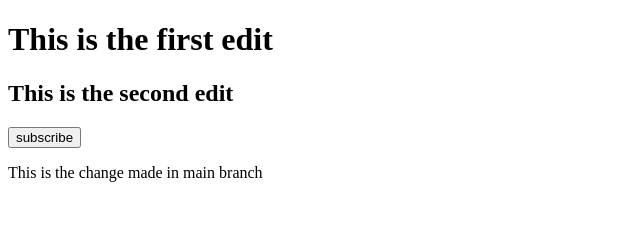
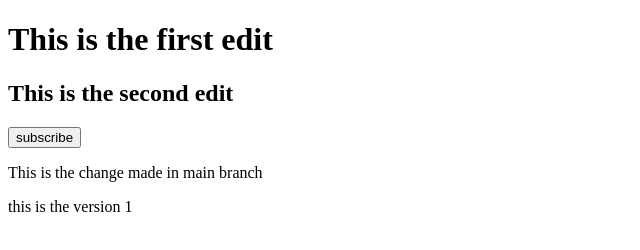
Before and after one commit to Thiruma1506/assignment, a plain HTML site: page index.html in a window 1280 px wide. Shown: the whole page, without its empty margins (0-640 px from the left). Drawn offline with Linux system fonts and the light colour scheme.

Commit message:
version tag commit

```diff
--- a/index.html
+++ b/index.html
@@ -12,6 +12,7 @@
     <h2>This is the second edit</h2>
     <button>subscribe</button>
     <p>This is the change made in main branch</p>
+    <p>this is the version 1</p>
 </body>
 
 </html>
```
